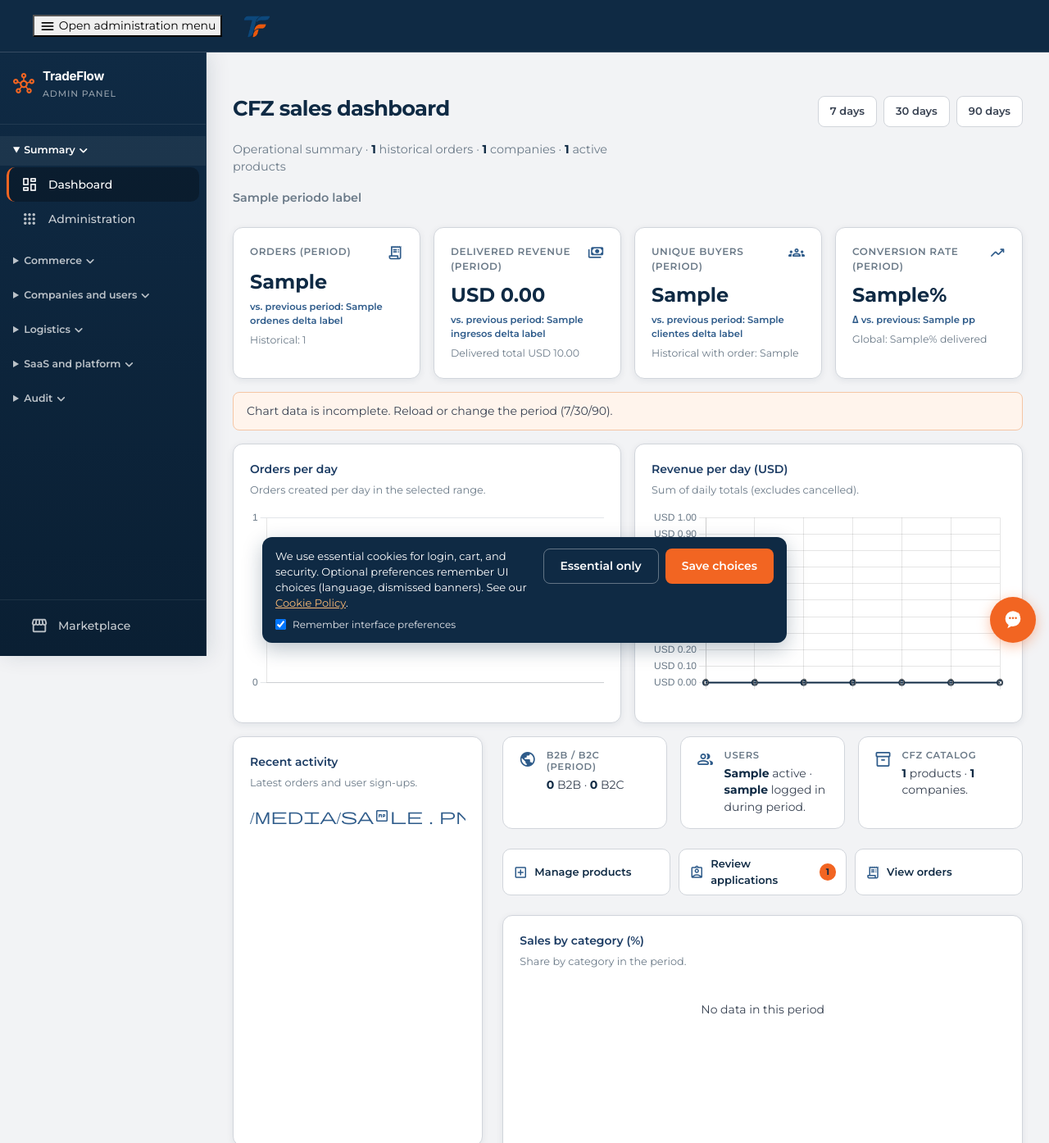
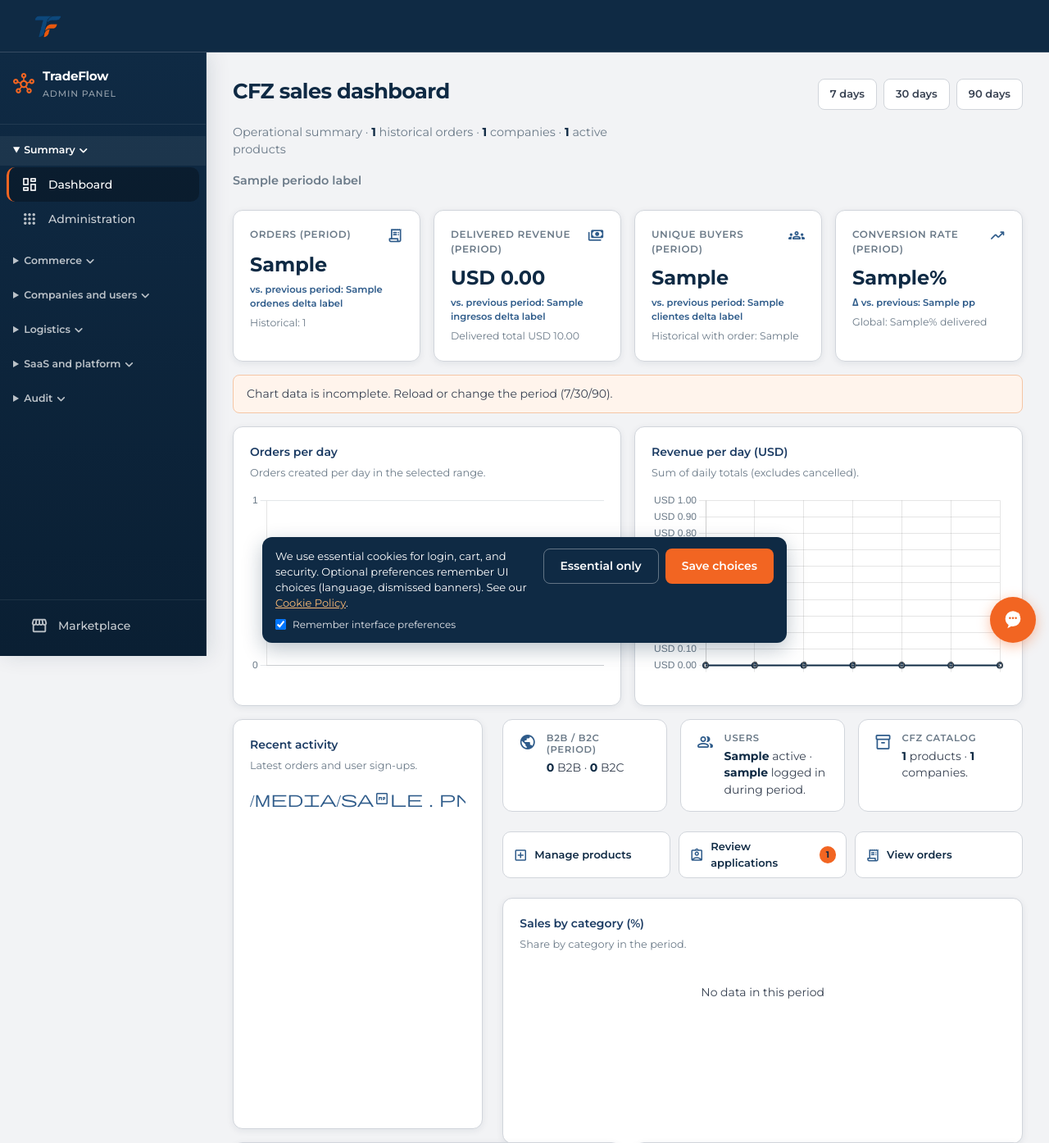
Before and after one commit to abdiel-ariano/Tradeflow_colon, a Django app: template templates/core/dashboard.html in a window 1280 px wide. Shown: the top 1394 px of the page at 82% size. Run offline with Django 4.2, Linux system fonts and the light colour scheme; the template is opened without the code that fills it: most values are stand-ins (such as "Sample title", 1, 10 or a date in 2020).

Commit message:
Unify admin typography and responsive drawer

```diff
--- a/static/css/tradeflow_admin_unified.css
+++ b/static/css/tradeflow_admin_unified.css
@@ -297,3 +297,147 @@ body.tf-admin-unified:not(.login) > .tf-footer {
     overflow-x: auto !important;
   }
 }
+
+
+/*
+ * Responsive and typography continuity.
+ *
+ * These rules are intentionally part of the final shell layer. They keep the
+ * compact experience usable without reintroducing Django's secondary navbar
+ * or a route-specific font hierarchy.
+ */
+body.tf-admin-unified:not(.login)
+  :where(div, p, span, strong, small, summary, caption, th, td)
+  :not(.material-symbols-rounded),
+body.tf-admin-unified:not(.login)
+  :where(div, p, span, strong, small, summary, caption, th, td)
+  :not(.material-symbols-rounded)::before,
+body.tf-admin-unified:not(.login)
+  :where(div, p, span, strong, small, summary, caption, th, td)
+  :not(.material-symbols-rounded)::after {
+  font-family: var(--tf-admin-font) !important;
+}
+
+body.tf-admin-unified:not(.login) .material-symbols-rounded {
+  font-family: "Material Symbols Rounded" !important;
+}
+
+body.tf-admin-unified:not(.login) .tf-visually-hidden {
+  position: absolute !important;
+  width: 1px !important;
+  height: 1px !important;
+  padding: 0 !important;
+  margin: -1px !important;
+  overflow: hidden !important;
+  clip: rect(0, 0, 0, 0) !important;
+  white-space: nowrap !important;
+  border: 0 !important;
+}
+
+body.tf-admin-unified:not(.login) .tf-admin-menu-toggle,
+body.tf-admin-unified:not(.login) .tf-admin-rail-backdrop {
+  display: none !important;
+}
+
+@media (max-width: 1079px) {
+  body.tf-admin-unified:not(.login) .tf-admin-menu-toggle {
+    display: inline-flex !important;
+    width: 42px !important;
+    height: 42px !important;
+    flex: 0 0 42px !important;
+    align-items: center !important;
+    justify-content: center !important;
+    padding: 0 !important;
+    border: 1px solid rgba(255, 255, 255, 0.24) !important;
+    border-radius: 10px !important;
+    background: transparent !important;
+    color: #ffffff !important;
+    cursor: pointer !important;
+  }
+
+  body.tf-admin-unified:not(.login) .tf-admin-menu-toggle:hover,
+  body.tf-admin-unified:not(.login) .tf-admin-menu-toggle:focus-visible {
+    border-color: var(--tf-admin-orange) !important;
+    background: rgba(242, 101, 34, 0.14) !important;
+  }
+
+  body.tf-admin-unified:not(.login) .tf-admin-rail-backdrop {
+    position: fixed !important;
+    inset: var(--tf-admin-header-height) 0 0 !important;
+    z-index: 1050 !important;
+    display: block !important;
+    width: 100% !important;
+    height: calc(100vh - var(--tf-admin-header-height)) !important;
+    padding: 0 !important;
+    border: 0 !important;
+    background: rgba(5, 20, 34, 0.55) !important;
+    opacity: 0 !important;
+    visibility: hidden !important;
+    pointer-events: none !important;
+    transition:
+      opacity 180ms ease,
+      visibility 180ms ease !important;
+  }
+
+  body.tf-admin-unified:not(.login) .adm-side,
+  body.tf-admin-unified:not(.login)
+    .adm-shell.adm-shell--rail-narrow .adm-side {
+    display: block !important;
+    transform: translateX(-105%) !important;
+    transition: transform 180ms ease !important;
+    box-shadow: 18px 0 42px rgba(5, 20, 34, 0.22) !important;
+  }
+
+  body.tf-admin-unified.tf-admin-drawer-open:not(.login) {
+    overflow: hidden !important;
+  }
+
+  body.tf-admin-unified.tf-admin-drawer-open:not(.login)
+    .tf-admin-rail-backdrop {
+    opacity: 1 !important;
+    visibility: visible !important;
+    pointer-events: auto !important;
+  }
+
+  body.tf-admin-unified.tf-admin-drawer-open:not(.login) .adm-side,
+  body.tf-admin-unified.tf-admin-drawer-open:not(.login)
+    .adm-shell.adm-shell--rail-narrow .adm-side {
+    transform: translateX(0) !important;
+  }
+}
+
+@media (max-width: 640px) {
+  body.tf-admin-unified:not(.login) #header.tf-admin-header {
+    gap: 10px !important;
+    padding-right: 12px !important;
+    padding-left: 12px !important;
+  }
+
+  body.tf-admin-unified:not(.login) .tf-admin-user-tools {
+    gap: 8px !important;
+  }
+
+  body.tf-admin-unified:not(.login) .tf-admin-user-avatar {
+    width: 36px !important;
+    height: 36px !important;
+    flex-basis: 36px !important;
+  }
+
+  body.tf-admin-unified:not(.login) #logout-form button {
+    width: 40px !important;
+    min-width: 40px !important;
+    padding: 0 !important;
+    justify-content: center !important;
+  }
+
+  body.tf-admin-unified:not(.login) .tf-admin-logout-label {
+    display: none !important;
+  }
+}
+
+@media (prefers-reduced-motion: reduce) {
+  body.tf-admin-unified:not(.login) .adm-side,
+  body.tf-admin-unified:not(.login) .tf-admin-rail-backdrop {
+    transition: none !important;
+  }
+}
```
